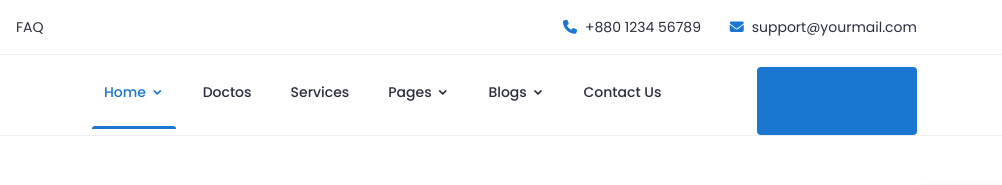
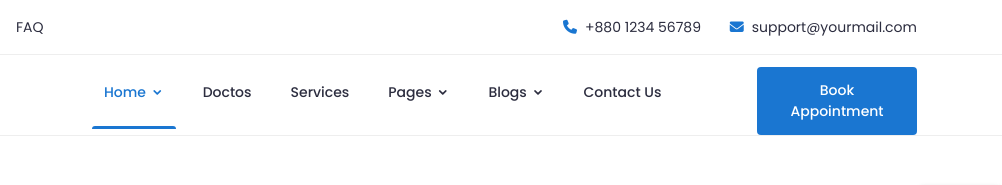
Before and after one commit to vacinemais/vacine_mais, a plain HTML site: page project/404.html in a window 1280 px wide. Shown: the top 185 px of the page, 278-1280 px from the left. Drawn offline with nearby package versions, Linux system fonts and the light colour scheme.

Commit message:
atualizacaoBotaoHeader

```diff
--- a/project/style.css
+++ b/project/style.css
@@ -305,9 +305,7 @@ body{
 	text-align: end;
 	margin-top:12px;
 }
-.get-quote .btn{
-	color: #1A76D1;;
-}
+
 .header .logo {
 	display: flex;
 	float: left;
```
